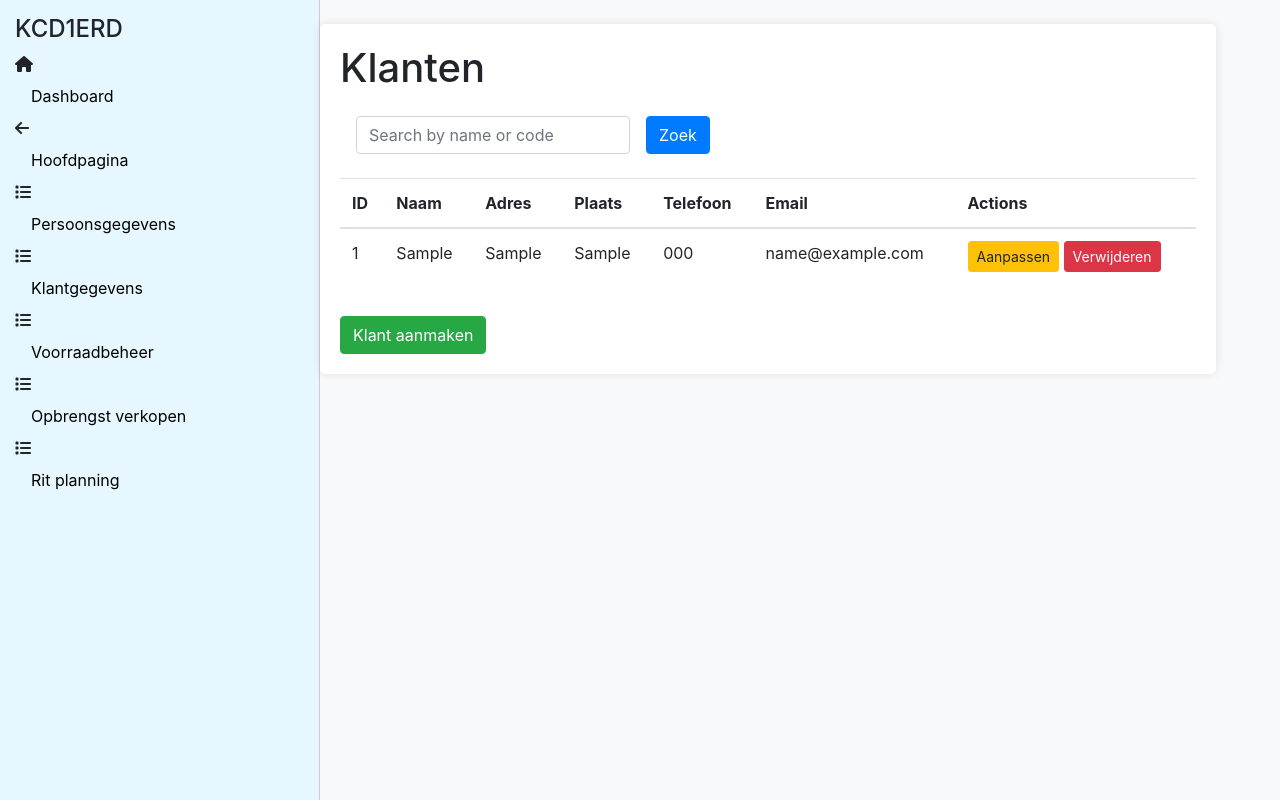
After one commit to DeDaveyy/kringloop, a PHP site: page /pages/klant.php in a window 1280 px wide. The commit adds this page. Run offline with PHP 8.4, Linux system fonts and the light colour scheme; tables that the repository leaves empty hold one stand-in row (values such as "Sample post"); some libraries are stand-ins or nearby versions.

Commit message:
Klant toegevoegd

```diff
--- /dev/null
+++ b/functions/klant.function.php
@@ -0,0 +1,48 @@
+<?php
+
+require_once('../classes/dbh.class.php');
+
+function createKlant($pdo, $naam,$adres, $plaats, $telefoon, $email) {
+    $sql = "INSERT INTO klant (naam, adres, plaats, telefoon, email) VALUES (:naam, :adres, :plaats, :telefoon, :email)";
+    $stmt = $pdo->prepare($sql);
+    $stmt->bindParam(':naam', $naam);
+    $stmt->bindParam(':adres', $adres);
+    $stmt->bindParam(':plaats', $plaats);
+    $stmt->bindParam(':telefoon', $telefoon);
+    $stmt->bindParam(':email', $email);
+    return $stmt->execute();
+}
+
+function readKlanten($pdo) {
+    $sql = "SELECT * FROM klant";
+    $stmt = $pdo->prepare($sql);
+    $stmt->execute();
+    return $stmt->fetchAll(PDO::FETCH_ASSOC);
+}
+
+function readKlant($pdo, $id) {
+    $sql = "SELECT * FROM klant WHERE id = :id";
+    $stmt = $pdo->prepare($sql);
+    $stmt->bindParam(':id', $id);
+    $stmt->execute();
+    return $stmt->fetch(PDO::FETCH_ASSOC);
+}
+
+function updateKlant($pdo, $id, $naam, $adres, $plaats, $telefoon, $email) {
+    $sql = "UPDATE klant SET naam = :naam, adres = :adres, plaats = :plaats, telefoon = :telefoon, email = :email WHERE id = :id";
+    $stmt = $pdo->prepare($sql);
+    $stmt->bindParam(':id', $id);
+    $stmt->bindParam(':naam', $naam);
+    $stmt->bindParam(':adres', $adres);
+    $stmt->bindParam(':plaats', $plaats);
+    $stmt->bindParam(':telefoon', $telefoon);
+    $stmt->bindParam(':email', $email);
+    return $stmt->execute();
+}
+
+function deleteKlant($pdo, $id) {
+    $sql = "DELETE FROM klant WHERE id = :id";
+    $stmt = $pdo->prepare($sql);
+    $stmt->bindParam(':id', $id);
+    return $stmt->execute();
+}
--- a/includes/leftheader.includes.php
+++ b/includes/leftheader.includes.php
@@ -3,7 +3,7 @@
 <head>
     <meta charset="UTF-8">
     <meta name="viewport" content="width=device-width, initial-scale=1, shrink-to-fit=no">
-    <title>Your Page Title</title>
+    <title>Kringloop</title>
     <!-- Bootstrap CSS -->
     <link rel="stylesheet" href="https://stackpath.bootstrapcdn.com/bootstrap/4.5.2/css/bootstrap.min.css">
     <style>
@@ -43,7 +43,7 @@
         </li>
         <li class="nav-item">
             <i class="fas fa-list"></i>
-            <a class="nav-link" href="#">Klantgegevens</a>
+            <a class="nav-link" href="../pages/klant.php">Klantgegevens</a>
         </li>
         <li class="nav-item">
             <i class="fas fa-list"></i>
--- /dev/null
+++ b/pages/klant.php
@@ -0,0 +1,274 @@
+<?php
+error_reporting(E_ALL);
+ini_set('display_errors', 1);
+
+require_once('../functions/klant.function.php');
+include ("../includes/leftheader.includes.php");
+
+if ($_SERVER['REQUEST_METHOD'] == 'POST') {
+    if (isset($_POST['createKlant'])) {
+        $name = $_POST["klantNaam"];
+        $adres = $_POST['klantAdres'];
+        $plaats = $_POST['klantPlaats'];
+        $telefoon = $_POST['klantTelefoon'];
+        $email = $_POST['klantEmail'];
+        createKlant($pdo, $name, $adres, $plaats, $telefoon, $email);
+        header("Location: persoonsgegevens.php"); // Redirect after the function is executed
+        exit();
+    } elseif (isset($_POST['updateKlant'])) {
+        $id = $_POST['id'];
+        $adres = $_POST['klantAdres'];
+        $name = $_POST["klantNaam"];
+        $plaats = $_POST['klantPlaats'];
+        $telefoon = $_POST['klantTelefoon'];
+        $email = $_POST['klantEmail'];
+        updateKlant($pdo, $id, $name, $adres, $plaats, $telefoon, $email);
+        header("Location: persoonsgegevens.php"); // Redirect after the function is executed
+        exit();
+    } elseif (isset($_POST['confirmDelete'])) {
+        $id = $_POST['id'];
+        deleteKlant($pdo, $id);
+        header("Location: persoonsgegevens.php"); // Redirect after the function is executed
+        exit();
+    }
+}
+
+
+$klanten = readKlanten($pdo);
+?>
+
+<!DOCTYPE html>
+<html lang="en">
+<head>
+<meta charset="UTF-8">
+    <meta name="viewport" content="width=device-width, initial-scale=1.0">
+    <title>Categorieen beheren</title>
+    <link rel="stylesheet" href="https://stackpath.bootstrapcdn.com/bootstrap/4.5.2/css/bootstrap.min.css">
+    <style>
+        body {
+            background-color: #f8f9fa;
+        }
+
+        .container {
+            background-color: #ffffff;
+            padding: 20px;
+            border-radius: 5px;
+            box-shadow: 0 0 10px rgba(0, 0, 0, 0.1);
+            position: fixed;
+            margin-left: 25%;
+            width: 70%;
+        }
+
+        .list-group-item {
+            display: flex;
+            justify-content: space-between;
+            align-items: center;
+        }
+
+        .modal-body {
+            padding: 20px;
+        }
+
+        .modal-footer {
+            border-top: none;
+        }
+
+        .modal-overlay {
+            display: none;
+            position: fixed;
+            top: 0;
+            left: 0;
+            width: 100%;
+            height: 100%;
+            background-color: rgba(0, 0, 0, 0.5);
+        }
+    </style>
+</head>
+<body>
+
+<div class="container mt-4">
+    <h1 class="mb-4">Klanten</h1>
+
+    <form class="form-inline mb-3">
+        <div class="form-group mx-sm-3 mb-2">
+            <label for="searchInput" class="sr-only">Zoeken</label>
+            <input type="text" class="form-control" id="searchInput" placeholder="Search by name or code">
+        </div>
+        <button type="button" class="btn btn-primary mb-2" onclick="searchCategories()">Zoek</button>
+    </form>
+
+    <table class="table">
+        <thead>
+            <tr>
+                <th>ID</th>
+                <th>Naam</th>
+                <th>Adres</th>
+                <th>Plaats</th>
+                <th>Telefoon</th>
+                <th>Email</th>
+                <th>Actions</th>
+            </tr>
+        </thead>
+        <tbody>
+            <?php foreach ($klanten as $klant) : ?>
+                <tr>
+                    <td><?php echo $klant['id']; ?></td>
+                    <td><?php echo $klant['naam']; ?></td>
+                    <td><?php echo $klant['adres']; ?></td>
+                    <td><?php echo $klant['plaats']; ?></td>
+                    <td><?php echo $klant['telefoon']; ?></td>
+                    <td><?php echo $klant['email']; ?></td>
+                    <td>
+                        <form method="post" action="">
+                            <input type="hidden" name="id" value="<?php echo $klant['id']; ?>">
+                            <button type="button" class="btn btn-warning btn-sm" onclick="openEditModal(<?php echo $klant['id']; ?>,<?php echo $klant['naam']; ?> '<?php echo $klant['adres']; ?>', '<?php echo $klant['plaats']; ?>', '<?php echo $klant['telefoon']; ?>', '<?php echo $klant['email']; ?>')">Aanpassen</button>
+                            <button type="submit" name="confirmDelete" class="btn btn-danger btn-sm">Verwijderen</button>
+                        </form>
+                    </td>
+                </tr>
+            <?php endforeach; ?>
+        </tbody>
+    </table>
+
+    <button type="button" class="btn btn-success mt-3" onclick="openCreateModal()">Klant aanmaken</button>
+
+    <div class="modal" id="createKlantModal" tabindex="-1" role="dialog" aria-labelledby="createKlantModalLabel" aria-hidden="true">
+    <div class="modal-dialog" role="document">
+        <div class="modal-content">
+            <div class="modal-header">
+                <h5 class="modal-title" id="createKlantModalLabel">Klant aanmaken</h5>
+                <button type="button" class="close" data-dismiss="modal" aria-label="Close" onclick="closeModal('#createKlantModal')">
+                    <span aria-hidden="true">&times;</span>
+                </button>
+            </div>
+            <div class="modal-body">
+                <form method="post" action="">
+                    <div class="form-group">
+                        <label for="klantNaam">Naam:</label>
+                        <input type="text" class="form-control" name="klantNaam" required>
+                    </div>
+                    <div class="form-group">
+                        <label for="klantAdres">Adres:</label>
+                        <input type="text" class="form-control" name="klantAdres" required>
+                    </div>
+                    <div class="form-group">
+                        <label for="klantPlaats">Plaats:</label>
+                        <input type="text" class="form-control" name="klantPlaats" required>
+                    </div>
+                    <div class="form-group">
+                        <label for="klantTelefoon">Telefoon:</label>
+                        <input type="text" class="form-control" name="klantTelefoon" required>
+                    </div>
+                    <div class="form-group">
+                        <label for="klantEmail">Email:</label>
+                        <input type="email" class="form-control" name="klantEmail" required>
+                    </div>
+                    <button type="submit" name="createKlant" class="btn btn-success">Aanmaken Klant</button>
+                </form>
+            </div>
+        </div>
+    </div>
+</div>
+
+<div class="modal" id="editKlantModal" tabindex="-1" role="dialog" aria-labelledby="editKlantModalLabel" aria-hidden="true">
+    <div class="modal-dialog" role="document">
+        <div class="modal-content">
+            <div class="modal-header">
+                <h5 class="modal-title" id="editKlantModalLabel">Aanpassen Klant</h5>
+                <button type="button" class="close" data-dismiss="modal" aria-label="Close" onclick="closeModal('#editKlantModal')">
+                    <span aria-hidden="true">&times;</span>
+                </button>
+            </div>
+            <div class="modal-body">
+                <form method="post" action="">
+                    <input type="hidden" id="editKlantId" name="id">
+                    <div class="form-group">
+                        <label for="editklantNaam">Naam:</label>
+                        <input type="text" class="form-control" id="editklantNaams" name="klantAdres" required>
+                    </div>
+                    <div class="form-group">
+                        <label for="editKlantAdres">Adres:</label>
+                        <input type="text" class="form-control" id="editKlantAdres" name="klantAdres" required>
+                    </div>
+                    <div class="form-group">
+                        <label for="editKlantPlaats">Plaats:</label>
+                        <input type="text" class="form-control" id="editKlantPlaats" name="klantPlaats" required>
+                    </div>
+                    <div class="form-group">
+                        <label for="editKlantTelefoon">Telefoon:</label>
+                        <input type="text" class="form-control" id="editKlantTelefoon" name="klantTelefoon" required>
+                    </div>
+                    <div class="form-group">
+                        <label for="editKlantEmail">Email:</label>
+                        <input type="email" class="form-control" id="editKlantEmail" name="klantEmail" required>
+                    </div>
+                    <button type="submit" name="updateKlant" class="btn btn-primary">Aanpassen Klant</button>
+                </form>
+            </div>
+        </div>
+    </div>
+</div>
+
+
+    <div class="modal-overlay" onclick="closeAllModals()"></div>
+
+
+</div>
+
+<script src="https://stackpath.bootstrapcdn.com/bootstrap/4.5.2/js/bootstrap.min.js"></script>
+
+<script>
+     document.addEventListener('keydown', function(event) {
+        if (event.key === 'Escape') {
+            closeAllModals();
+        }
+    });
+
+    function searchCategories() {
+    var searchInput = document.getElementById('searchInput').value.toLowerCase();
+    var tableRows = document.querySelectorAll('.table tbody tr');
+
+    tableRows.forEach(function(row) {
+        var categoryName = row.querySelector('td:nth-child(2)').innerText.toLowerCase();
+        var categoryCode = row.querySelector('td:nth-child(3)').innerText.toLowerCase();
+
+        if (categoryName.includes(searchInput) || categoryCode.includes(searchInput)) {
+            row.style.display = '';
+        } else {
+            row.style.display = 'none';
+        }
+    });
+}
+
+
+    function openEditModal(id, categoryName, categoryCode) {
+
+    document.getElementById('editKlantId').value = id;
+    document.getElementById('editKlantName').value = categoryName;
+    document.getElementById('editKlantCode').value = categoryCode;
+
+    document.getElementById('editKlantModal').style.display = 'block';
+    document.querySelector('.modal-overlay').style.display = 'block';
+}
+
+
+    function openCreateModal() {
+
+        document.getElementById('createKlantModal').style.display = 'block';
+        document.querySelector('.modal-overlay').style.display = 'block';
+    }
+
+    function closeModal(modalId) {
+
+        document.querySelector(modalId).style.display = 'none';
+        document.querySelector('.modal-overlay').style.display = 'none';
+    }
+
+    function closeAllModals() {
+        closeModal('#createKlantModal');
+        closeModal('#editKlantModal');
+    }
+</script>
+
+</body>
+</html>
--- a/pages/login.php
+++ b/pages/login.php
@@ -1,5 +1,6 @@
 <link rel="stylesheet" href="../src/style/main.css">
 <?php
+session_start();
 include ("../classes/dbh.class.php");
 // User class voor de login
 class User
```
Also changed, not shown: index.php (+4 -3 lines), pages/artikel.php (+9 -8 lines).
